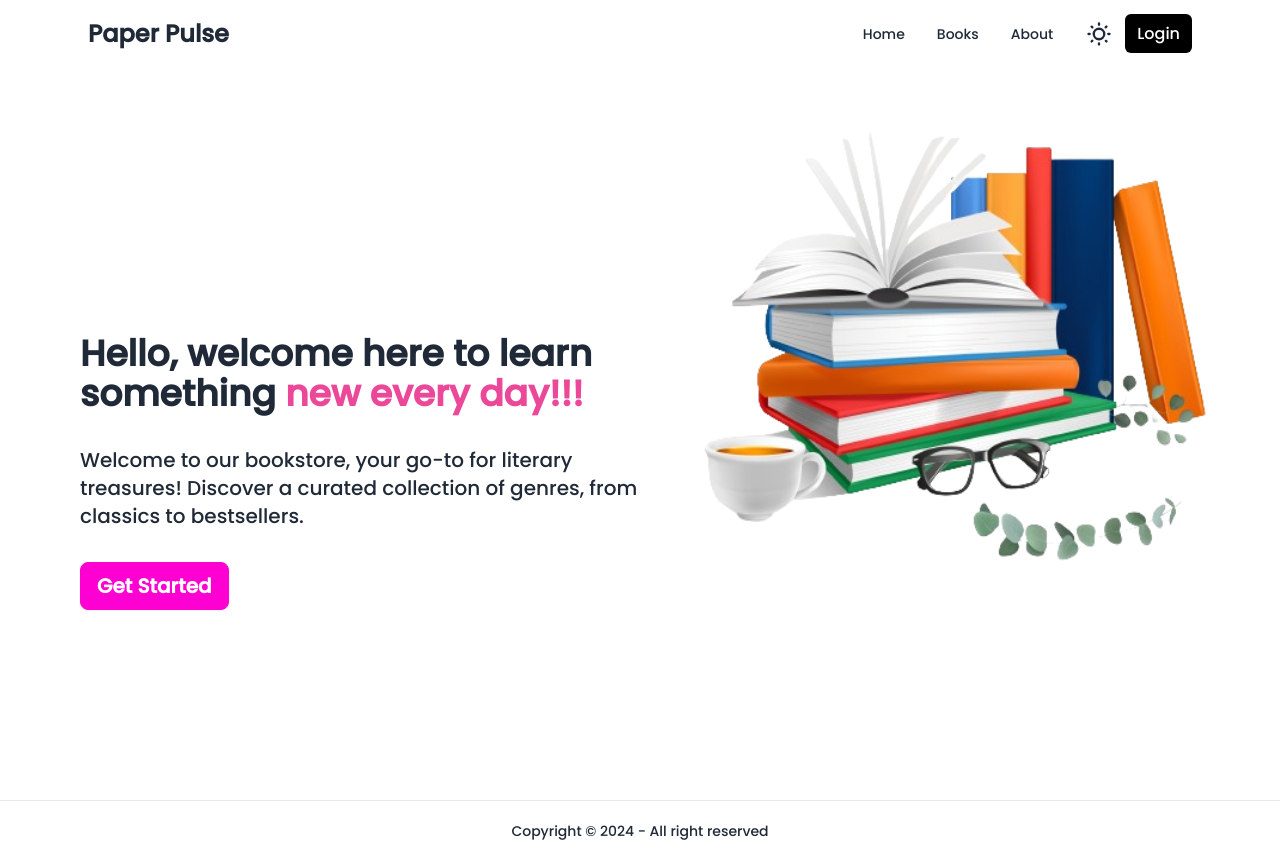
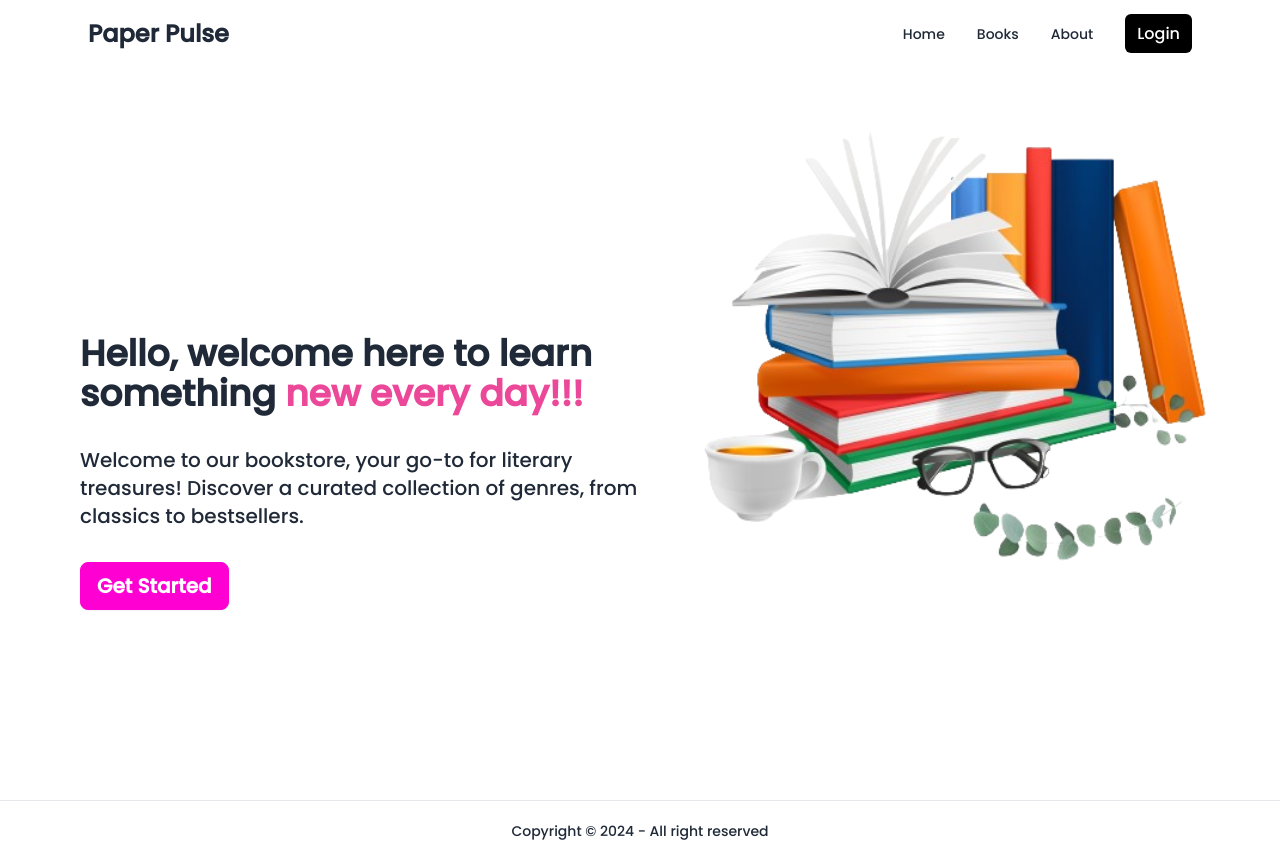
Before and after one commit to Vishesh-Nagar/Book-Store-Frontend, a React (Vite) app: page / in a window 1280 px wide. Built offline with nearby package versions, Linux system fonts and the light colour scheme.

Commit message:
Minor changes

```diff
--- a/src/components/Navbar.jsx
+++ b/src/components/Navbar.jsx
@@ -103,39 +103,6 @@
                                 {navItems}
                             </ul>
                         </div>
-                        <label className="swap swap-rotate">
-                            <input
-                                type="checkbox"
-                                className="theme-controller"
-                                value="synthwave"
-                            />
-
-                            <svg
-                                className="swap-off fill-current w-7 h-7"
-                                xmlns="http://www.w3.org/2000/svg"
-                                viewBox="0 0 24 24"
-                                onClick={() =>
-                                    setTheme(
-                                        theme === "dark" ? "light" : "dark"
-                                    )
-                                }
-                            >
-                                <path d="M5.64,17l-.71.71a1,1,0,0,0,0,1.41,1,1,0,0,0,1.41,0l.71-.71A1,1,0,0,0,5.64,17ZM5,12a1,1,0,0,0-1-1H3a1,1,0,0,0,0,2H4A1,1,0,0,0,5,12Zm7-7a1,1,0,0,0,1-1V3a1,1,0,0,0-2,0V4A1,1,0,0,0,12,5ZM5.64,7.05a1,1,0,0,0,.7.29,1,1,0,0,0,.71-.29,1,1,0,0,0,0-1.41l-.71-.71A1,1,0,0,0,4.93,6.34Zm12,.29a1,1,0,0,0,.7-.29l.71-.71a1,1,0,1,0-1.41-1.41L17,5.64a1,1,0,0,0,0,1.41A1,1,0,0,0,17.66,7.34ZM21,11H20a1,1,0,0,0,0,2h1a1,1,0,0,0,0-2Zm-9,8a1,1,0,0,0-1,1v1a1,1,0,0,0,2,0V20A1,1,0,0,0,12,19ZM18.36,17A1,1,0,0,0,17,18.36l.71.71a1,1,0,0,0,1.41,0,1,1,0,0,0,0-1.41ZM12,6.5A5.5,5.5,0,1,0,17.5,12,5.51,5.51,0,0,0,12,6.5Zm0,9A3.5,3.5,0,1,1,15.5,12,3.5,3.5,0,0,1,12,15.5Z" />
-                            </svg>
-
-                            <svg
-                                className="swap-on fill-current w-7 h-7"
-                                xmlns="http://www.w3.org/2000/svg"
-                                viewBox="0 0 24 24"
-                                onClick={() =>
-                                    setTheme(
-                                        theme === "light" ? "dark" : "light"
-                                    )
-                                }
-                            >
-                                <path d="M21.64,13a1,1,0,0,0-1.05-.14,8.05,8.05,0,0,1-3.37.73A8.15,8.15,0,0,1,9.08,5.49a8.59,8.59,0,0,1,.25-2A1,1,0,0,0,8,2.36,10.14,10.14,0,1,0,22,14.05,1,1,0,0,0,21.64,13Zm-9.5,6.69A8.14,8.14,0,0,1,7.08,5.22v.27A10.15,10.15,0,0,0,17.22,15.63a9.79,9.79,0,0,0,2.1-.22A8.11,8.11,0,0,1,12.14,19.73Z" />
-                            </svg>
-                        </label>
 
                         {authUser ? (
                             <Logout />
```
